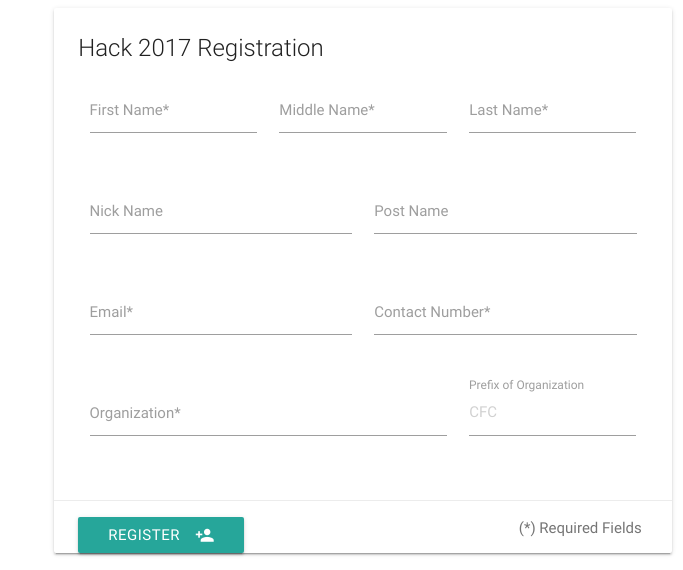
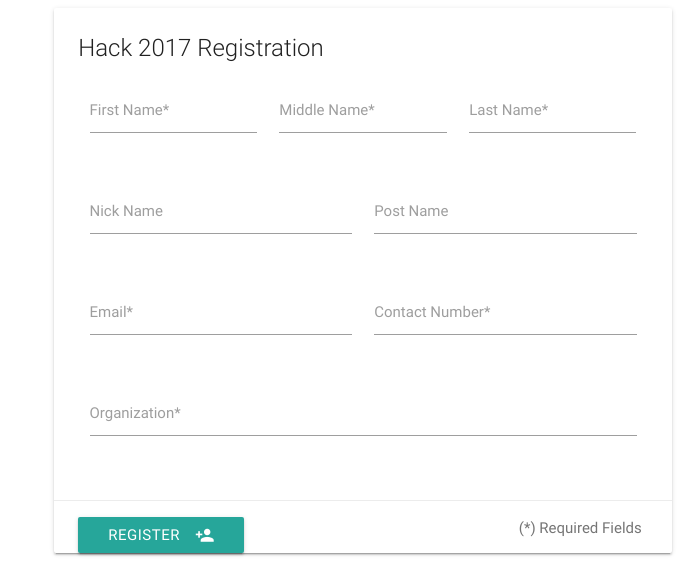
Before and after one commit to ajcanlas95/Hack2017, a PHP site: page /registration.php in a window 1280 px wide. Shown: the top 570 px of the page, without its empty margins (597-1280 px from the left). Run offline with PHP 8.4, Linux system fonts and the light colour scheme; some libraries are stand-ins or nearby versions.

Commit message:
removed organization prefix.

```diff
--- a/website/frontend/registration.php
+++ b/website/frontend/registration.php
@@ -51,13 +51,9 @@
 							</div>
 						</div>
 						<div class="row">
-							<div class="input-field col s8">
+							<div class="input-field col s12">
 								<input name="organization" id="organization" type="text" class="validate" required="true" style="text-transform: capitalize;">
 								<label for="organization">Organization*</label>
-							</div>
-							<div class="input-field col s4">
-								<input name="organization_prefix" id="organization_prefix" type="text" class="validate" required="true" placeholder="CFC" style="text-transform: uppercase;">
-								<label for="organization_prefix">Prefix of Organization</label>
 							</div>
 						</div>
 					</div>
```
